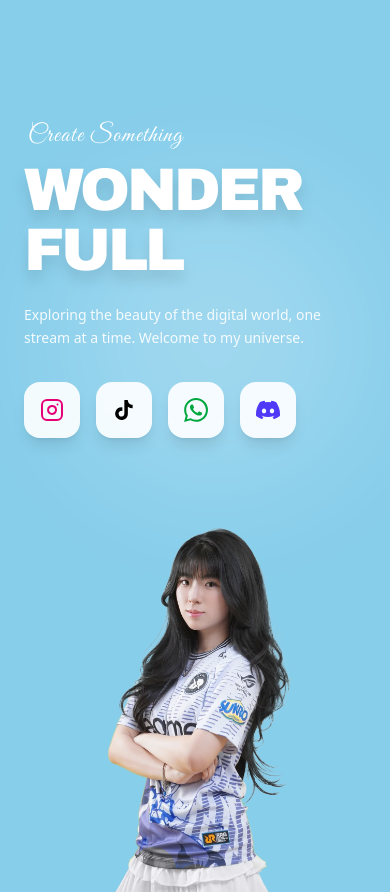
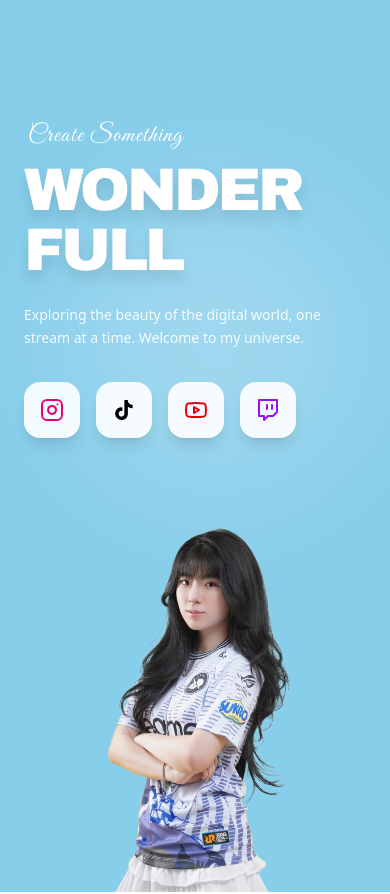
Before and after one commit to PaddlePOPA96/landing-allyc, a Next.js app: page / in a window 390 px wide. Shown: the top 894 px of the page. Built offline with nearby package versions, Linux system fonts and the light colour scheme; no server answers; the database is empty.

Commit message:
fix: badges now fixed position, circles rotate independently

```diff
--- a/src/components/Hero.tsx
+++ b/src/components/Hero.tsx
@@ -1,37 +1,21 @@
 "use client";
 
+import { useEffect, useState } from "react";
+import { getSocialStats, SocialConfig } from "@/lib/firebaseUtils";
 import Image from "next/image";
-import { Instagram, Music, Disc, Youtube } from "lucide-react";
-import { useEffect, useState } from "react";
-import { getSocialStats } from "@/lib/firebaseUtils";
-
-// Custom Icon Components for those not in Lucide (or just use generic ones as placeholders)
-const TikTokIcon = ({ className }: { className?: string }) => (
-  <svg viewBox="0 0 24 24" fill="currentColor" className={className} xmlns="http://www.w3.org/2000/svg">
-    <path d="M19.59 6.69a4.83 4.83 0 0 1-3.77-4.25V2h-3.45v13.67a2.89 2.89 0 0 1-5.2 1.74 2.89 2.89 0 0 1 2.31-4.64 2.93 2.93 0 0 1 .88.13V9.4a6.84 6.84 0 0 0-1-.05A6.33 6.33 0 0 0 5 20.1a6.34 6.34 0 0 0 10.86-4.43v-7a8.16 8.16 0 0 0 4.77 1.52v-3.4a4.85 4.85 0 0 1-1-.1z" />
-  </svg>
-);
-
-const WhatsAppIcon = ({ className }: { className?: string }) => (
-  <svg viewBox="0 0 24 24" fill="currentColor" className={className} xmlns="http://www.w3.org/2000/svg">
-    <path d="M17.472 14.382c-.297-.149-1.758-.867-2.03-.967-.273-.099-.471-.148-.67.15-.197.297-.767.966-.94 1.164-.173.199-.347.223-.644.075-.297-.15-1.255-.463-2.39-1.475-.883-.788-1.48-1.761-1.653-2.059-.173-.297-.018-.458.13-.606.134-.133.298-.347.446-.52.149-.174.198-.298.298-.497.099-.198.05-.371-.025-.52-.075-.149-.669-1.612-.916-2.207-.242-.579-.487-.5-.669-.51-.173-.008-.371-.008-.57-.008-.198 0-.52.074-.792.372-.272.297-1.04 1.016-1.04 2.479 0 1.462 1.065 2.875 1.213 3.074.149.198 2.096 3.2 5.077 4.487.709.306 1.262.489 1.694.625.712.227 1.36.195 1.871.118.571-.085 1.758-.719 2.006-1.413.248-.694.248-1.289.173-1.413-.074-.124-.272-.198-.57-.347m-5.421 7.403h-.004a9.87 9.87 0 01-5.031-1.378l-.361-.214-3.741.982.998-3.648-.235-.374a9.86 9.86 0 01-1.51-5.26c.001-5.45 4.436-9.884 9.888-9.884 2.64 0 5.122 1.03 6.988 2.898a9.825 9.825 0 012.893 6.994c-.003 5.45-4.437 9.884-9.885 9.884m8.413-18.297A11.815 11.815 0 0012.05 0C5.495 0 .16 5.335.157 11.892c0 2.096.547 4.142 1.588 5.945L.057 24l6.305-1.654a11.882 11.882 0 005.683 1.448h.005c6.554 0 11.89-5.335 11.893-11.893a11.821 11.821 0 00-3.48-8.413Z" />
-  </svg>
-);
-
-const DiscordIcon = ({ className }: { className?: string }) => (
-  <svg viewBox="0 0 24 24" fill="currentColor" className={className} xmlns="http://www.w3.org/2000/svg">
-    <path d="M20.317 4.37a19.791 19.791 0 0 0-4.885-1.515.074.074 0 0 0-.079.037c-.21.375-.444.864-.608 1.25a18.27 18.27 0 0 0-5.487 0 12.64 12.64 0 0 0-.617-1.25.077.077 0 0 0-.079-.037A19.736 19.736 0 0 0 3.677 4.37a.07.07 0 0 0-.032.027C.533 9.046-.32 13.58.099 18.057a.082.082 0 0 0 .031.057 19.9 19.9 0 0 0 5.993 3.03.078.078 0 0 0 .084-.028 14.09 14.09 0 0 0 1.226-1.994.076.076 0 0 0-.041-.106 13.107 13.107 0 0 1-1.872-.892.077.077 0 0 1-.008-.128 10.2 10.2 0 0 0 .372-.292.074.074 0 0 1 .077-.01c3.928 1.793 8.18 1.793 12.062 0a.074.074 0 0 1 .078.01c.12.098.246.198.373.292a.077.077 0 0 1-.006.127 12.299 12.299 0 0 1-1.873.892.077.077 0 0 0-.041.107c.36.698.772 1.362 1.225 1.993a.076.076 0 0 0 .084.028 19.839 19.839 0 0 0 6.002-3.03.077.077 0 0 0 .032-.054c.5-5.177-.838-9.674-3.549-13.66a.061.061 0 0 0-.031-.03zM8.02 15.33c-1.183 0-2.157-1.085-2.157-2.419 0-1.333.956-2.419 2.157-2.419 1.21 0 2.176 1.086 2.157 2.419 0 1.334-.956 2.419-2.157 2.419zm7.975 0c-1.183 0-2.157-1.085-2.157-2.419 0-1.333.955-2.419 2.157-2.419 1.21 0 2.176 1.086 2.157 2.419 0 1.334-.946 2.419-2.157 2.419z" />
-  </svg>
-);
+import { Instagram, Youtube, TwitchIcon as Twitch } from "lucide-react";
 
 export default function Hero() {
-  const [stats, setStats] = useState({
-    instagram: "83k",
-    youtube: "49.3k",
-    instagramLink: "https://www.instagram.com/jasmine.allyc/",
-    tiktokLink: "#",
-    whatsappLink: "https://wa.me/6281190052125",
-    discordLink: "#"
+  const [stats, setStats] = useState<SocialConfig>({
+    instagramStats: "0",
+    youtubeStats: "0",
+    tiktokStats: "0",
+    instagramLink: "https://instagram.com",
+    youtubeLink: "https://youtube.com",
+    tiktokLink: "https://tiktok.com",
+    instagram: "0",
+    youtube: "0",
+    tiktok: "0",
   });
 
   useEffect(() => {
@@ -39,24 +23,15 @@ export default function Hero() {
     const fetchStats = async () => {
       try {
         const data = await getSocialStats();
-        if (mounted && data) {
-          setStats({
-            instagram: data.instagramStats,
-            youtube: data.youtubeStats,
-            instagramLink: data.instagramLink,
-            tiktokLink: data.tiktokLink,
-            whatsappLink: data.whatsappLink,
-            discordLink: data.discordLink
-          });
+        if (mounted) {
+          setStats(data);
         }
-      } catch (e) {
-        // Keep fallback values if Firebase data is not initialized
-        console.warn("Using fallback stats. Please initialize Firebase data via dashboard or script:", e);
+      } catch (error) {
+        console.error("Failed to load social stats:", error);
       }
     };
 
     fetchStats();
-
     return () => { mounted = false; };
   }, []);
 
@@ -101,47 +76,52 @@ export default function Hero() {
               className="p-4 bg-white/90 backdrop-blur-sm rounded-2xl text-black hover:scale-110 hover:bg-white transition-all shadow-lg hover:shadow-xl hover:-translate-y-1"
               aria-label="TikTok"
             >
-              <TikTokIcon className="w-6 h-6 md:w-6 md:h-6" />
+              <svg className="w-6 h-6" viewBox="0 0 24 24" fill="currentColor">
+                <path d="M19.59 6.69a4.83 4.83 0 0 1-3.77-4.25V2h-3.45v13.67a2.89 2.89 0 0 1-5.2 1.74 2.89 2.89 0 0 1 2.31-4.64 2.93 2.93 0 0 1 .88.13V9.4a6.84 6.84 0 0 0-1-.05A6.33 6.33 0 0 0 5 20.1a6.34 6.34 0 0 0 10.86-4.43v-7a8.16 8.16 0 0 0 4.77 1.52v-3.4a4.85 4.85 0 0 1-1-.1z" />
+              </svg>
             </a>
 
             <a
-              href={stats.whatsappLink}
+              href={stats.youtubeLink}
               target="_blank"
               rel="noopener noreferrer"
-              className="p-4 bg-white/90 backdrop-blur-sm rounded-2xl text-green-600 hover:scale-110 hover:bg-white transition-all shadow-lg hover:shadow-xl hover:-translate-y-1"
-              aria-label="WhatsApp"
+              className="p-4 bg-white/90 backdrop-blur-sm rounded-2xl text-red-600 hover:scale-110 hover:bg-white transition-all shadow-lg hover:shadow-xl hover:-translate-y-1"
+              aria-label="YouTube"
             >
-              <WhatsAppIcon className="w-6 h-6 md:w-6 md:h-6" />
+              <Youtube size={24} className="md:w-6 md:h-6" />
             </a>
 
             <a
-              href={stats.discordLink}
+              href="https://twitch.tv"
               target="_blank"
               rel="noopener noreferrer"
-              className="p-4 bg-white/90 backdrop-blur-sm rounded-2xl text-indigo-600 hover:scale-110 hover:bg-white transition-all shadow-lg hover:shadow-xl hover:-translate-y-1"
-              aria-label="Discord"
+              className="p-4 bg-white/90 backdrop-blur-sm rounded-2xl text-purple-600 hover:scale-110 hover:bg-white transition-all shadow-lg hover:shadow-xl hover:-translate-y-1"
+              aria-label="Twitch"
             >
-              <DiscordIcon className="w-6 h-6 md:w-6 md:h-6" />
+              <Twitch size={24} className="md:w-6 md:h-6" />
             </a>
           </div>
         </div>
 
-        {/* RIGHT COLUMN: Image */}
+        {/* RIGHT COLUMN: Hero Image + Orbits */}
         <div className="relative h-[50vh] md:h-screen w-full flex items-end justify-center md:justify-end z-10">
           {/* Decorative Blob/Circle behind image */}
           <div className="absolute bottom-100 right-0 md:right-10 w-[300px] h-[300px] md:w-[600px] md:h-[600px] bg-white/20 rounded-full blur-3xl -z-10"></div>
 
           <div className="relative w-full h-full translate-y-12 md:translate-y-20 flex items-center justify-center">
-            {/* Outer Orbit (Instagram) - Delayed animation */}
+            {/* Outer Orbit Circle (Instagram) */}
             <div className="absolute top-1/2 left-1/2 -translate-x-1/2 -translate-y-[60%] w-[380px] h-[380px] md:w-[720px] md:h-[720px] border border-dashed border-white/20 rounded-full z-0"
               style={{
                 animation: 'orbit 40s linear infinite, fade-in-delayed 0.8s ease-out 0.8s forwards',
                 opacity: 0
               }}>
-              {/* Instagram Stat */}
-              <div className="absolute top-0 left-1/2 -translate-x-1/2 -translate-y-1/2"
+            </div>
+
+            {/* Instagram Stat - Fixed position, no rotation */}
+            <div className="absolute top-[calc(50%-60%-190px)] md:top-[calc(50%-60%-360px)] left-1/2 -translate-x-1/2 z-10"
               style={{
-                  animation: 'counter-orbit 40s linear infinite'
+                animation: 'fade-in-delayed 0.8s ease-out 0.8s forwards',
+                opacity: 0
               }}>
               <div className="bg-gradient-to-tr from-yellow-400 via-red-500 to-purple-600 text-white px-3 py-1.5 md:px-5 md:py-2.5 rounded-2xl shadow-2xl flex items-center gap-2 font-bold text-xs md:text-sm border-2 border-white/40 backdrop-blur-md">
                 <div className="bg-white rounded-full p-1">
@@ -150,25 +130,26 @@ export default function Hero() {
                 <span>{stats.instagram} Followers</span>
               </div>
             </div>
-            </div>
 
-            {/* Inner Orbit (YouTube) - Delayed animation */}
+            {/* Inner Orbit Circle (YouTube) */}
             <div className="absolute top-1/2 left-1/2 -translate-x-1/2 -translate-y-[60%] w-[260px] h-[260px] md:w-[480px] md:h-[480px] border-2 border-dashed border-white/30 rounded-full z-0"
               style={{
                 animation: 'orbit 30s linear infinite, fade-in-delayed 0.8s ease-out 1s forwards',
                 opacity: 0
               }}>
-              {/* YouTube Stat */}
-              <div className="absolute top-0 left-1/2 -translate-x-1/2 -translate-y-1/2"
+            </div>
+
+            {/* YouTube Stat - Fixed position, no rotation */}
+            <div className="absolute top-[calc(50%-60%-130px)] md:top-[calc(50%-60%-240px)] left-1/2 -translate-x-1/2 z-10"
               style={{
-                  animation: 'counter-orbit 30s linear infinite'
+                animation: 'fade-in-delayed 0.8s ease-out 1s forwards',
+                opacity: 0
               }}>
               <div className="bg-red-600 text-white px-3 py-1.5 md:px-5 md:py-2.5 rounded-2xl shadow-2xl flex items-center gap-2 font-bold text-xs md:text-sm border-2 border-white/50 backdrop-blur-sm">
                 <div className="bg-white rounded-full p-1">
                   <Youtube size={16} className="text-red-600" />
                 </div>
                 <span>{stats.youtube} Sub</span>
-                </div>
               </div>
             </div>
 
@@ -191,26 +172,25 @@ export default function Hero() {
         {/* Valorant Partner */}
         <div className="relative w-16 h-16 md:w-32 md:h-32 opacity-100 drop-shadow-lg">
           <Image
-            src="/valorant-partner.webp"
-            alt="Valorant Partner"
+            src="/valorant-logo.png"
+            alt="Valorant"
             fill
             className="object-contain"
-            sizes="(max-width: 768px) 64px, 128px"
+            sizes="128px"
           />
         </div>
 
         {/* RRQ Logo */}
-        <div className="relative w-10 h-10 md:w-20 md:h-20 opacity-90 hover:opacity-100 transition-opacity drop-shadow-md">
+        <div className="relative w-16 h-16 md:w-32 md:h-32 opacity-100 drop-shadow-lg">
           <Image
-            src="https://upload.wikimedia.org/wikipedia/commons/thumb/6/69/RRQ_%28Rex_Regum_Qeon%29_Logo_%28SVG%29_-_Vector69Com.svg/2560px-RRQ_%28Rex_Regum_Qeon%29_Logo_%28SVG%29_-_Vector69Com.svg.png"
-            alt="RRQ Logo"
+            src="/rrq-logo.png"
+            alt="RRQ"
             fill
             className="object-contain"
-            sizes="(max-width: 768px) 40px, 80px"
+            sizes="128px"
           />
         </div>
       </div>
-
     </section>
   );
 }
```
Lines whose indentation alone changed are shown as unchanged.
